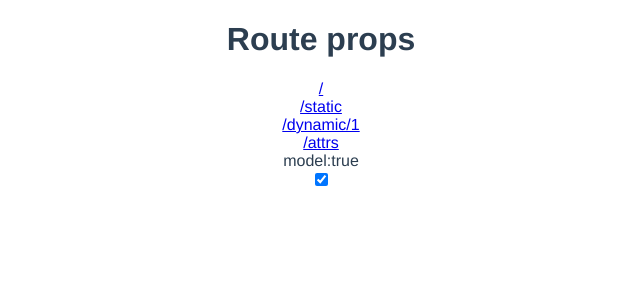
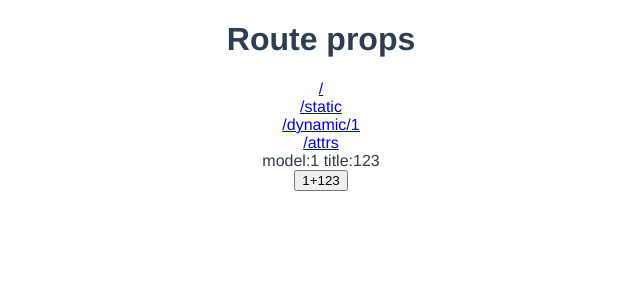
Before and after one commit to TianYio/vue-router-primary, a Vue app: page /model in a window 1280 px wide. Shown: the top 300 px of the page, without its empty margins (319-959 px from the left). Built offline with nearby package versions, Linux system fonts and the light colour scheme.

Commit message:
learn v-bind:prop.sync='prop'

```diff
--- a/src/components/ModelComponent.vue
+++ b/src/components/ModelComponent.vue
@@ -1,10 +1,11 @@
 <template>
     <div>
-        <input
+        <!--<input
                 type="checkbox"
                 v-bind:checked="checked"
                 v-on:change="$emit('change', $event.target.checked)"
-        >
+        >-->
+        <button @click="emit">{{checked}}+{{title}}</button>
     </div>
 </template>
 <script>
@@ -14,11 +15,15 @@
             prop: 'checked',
             event: 'change'
         },
-        props: {
-            checked: Boolean
-        },
+        props: ['checked','title'],
         data() {
             return {}
+        },
+        methods: {
+            emit() {
+                this.$emit('update:title',this.title*2)
+                this.$emit('change', this.checked + 1)
+            }
         }
     }
 </script>
--- a/src/views/model.vue
+++ b/src/views/model.vue
@@ -1,7 +1,8 @@
 <template>
     <div>
         model:{{model}}
-        <ModelComponent v-model="model"></ModelComponent>
+        title:{{title}}
+        <ModelComponent v-model="model" v-bind:title.sync="title"></ModelComponent>
     </div>
 </template>
 <script>
@@ -13,7 +14,8 @@
         },
         data(){
             return {
-                model:true
+                model:1,
+                title:'123'
             }
         }
 
```
